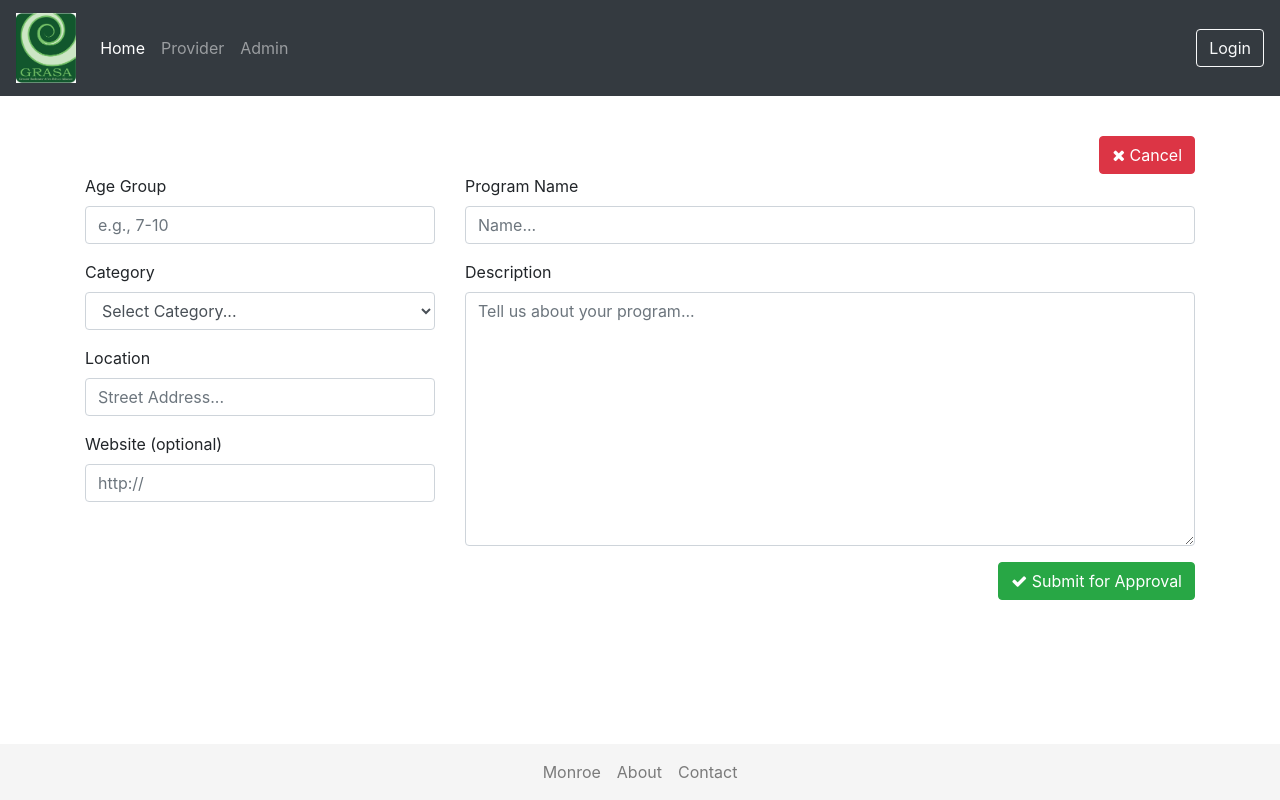
After one commit to jwflory/django-rit-grasa, a PHP site: page /createEvent.php in a window 1280 px wide. The commit adds this page. Run offline with PHP 8.4, Linux system fonts and the light colour scheme.

Commit message:
start of create event page

```diff
--- /dev/null
+++ b/fontend/createEvent.php
@@ -0,0 +1,64 @@
+<?php include 'header.php';?>
+<div class="container event-container">
+    <div class="row">
+        <div class="col-12">
+            <button type="button" class="btn btn-danger float-right" id="cancelBtn"><i class="fa fa-times" aria-hidden="true"></i> Cancel</button>
+        </div>
+    </div>
+    <div class="row">
+        <div class="col-sm-4">
+                    <div class="form-group">
+                        <label>Age Group</label>
+                        <input type="text" class="form-control" id="exampleFormControlInput1" placeholder="e.g., 7-10">
+                    </div>
+
+                    <div class="form-group">
+                        <label>Category</label>
+                        <select class="form-control">
+                            <option>Select Category...</option>
+                            <option>Theatre</option>
+                            <option>Sports</option>
+                            <option>Arts</option>
+                            <option>Cooking</option>
+                            <option>Robotics</option>
+                            <option>Other</option>
+                        </select>
+                    </div>
+
+                    <div class="form-group">
+                        <label>Location</label>
+                        <input type="text" class="form-control" id="exampleFormControlInput1" placeholder="Street Address...">
+                    </div>
+
+                    <div class="form-group">
+                        <label>Website (optional)</label>
+                        <input type="text" class="form-control" id="exampleFormControlInput1" placeholder="http://">
+                    </div>
+        </div>
+        <div class="col-sm-8">
+            <div class="form-group">
+                <label>Program Name</label>
+                <input type="text" class="form-control" id="exampleFormControlInput1" placeholder="Name...">
+            </div>
+            <div class="form-group">
+                <label>Description</label>
+                <textarea class="form-control" id="exampleFormControlTextarea1" rows="10" placeholder="Tell us about your program..."></textarea>
+            </div>
+
+        </div>
+
+    </div>
+    <div class="row float-right">
+        <div class="col-12">
+            <button type="button" class="btn btn-success"><i class="fa fa-check" aria-hidden="true"></i> Submit for Approval</button>
+        </div>
+    </div>
+</div>
+<script>
+    var cancelBtn = document.getElementById('cancelBtn');
+    cancelBtn.onclick = function(){
+        window.location = 'provider.php'
+    }
+
+</script>
+<?php include 'footer.php';?>
--- a/fontend/resetPW.php
+++ b/fontend/resetPW.php
@@ -6,7 +6,7 @@
 	<form action="resetPW.php">
 
 		<label for="resetPW" class="sr-only">Email address</label>
-		<input type="email" id="resetPW" class="form-control" placeholder="Email address" required autofocus>
+		<input type="email" id="resetPW" class="form-control" placeholder="Enter Email..." required autofocus>
         <small id="emailHelp" class="form-text text-muted">Please provide the email connected to your account.</small>
 		<input class="btn btn-lg btn-success btn-block top-20" type="submit" value="Submit">
         <p class="text-center top-20"><a href="login.php">Return to Login</a></p>
--- a/fontend/styles/style.css
+++ b/fontend/styles/style.css
@@ -228,8 +228,19 @@ body{
 i.fa{
     width:30px;
 }
+button i.fa{
+    width:auto;
+}
 
 /*style for Admin page submit button*/
 .home-container input[type=submit]{
 	background-color: #4CAF50;
 }
+/*Styles for createEvent page*/
+
+/*makes footer not cover content on mobile*/
+@media (max-width: 576px){
+    body {
+        margin-bottom: 140px;
+    }
+}
```
Also changed, not shown: fontend/provider.php (+7 -1 lines).
